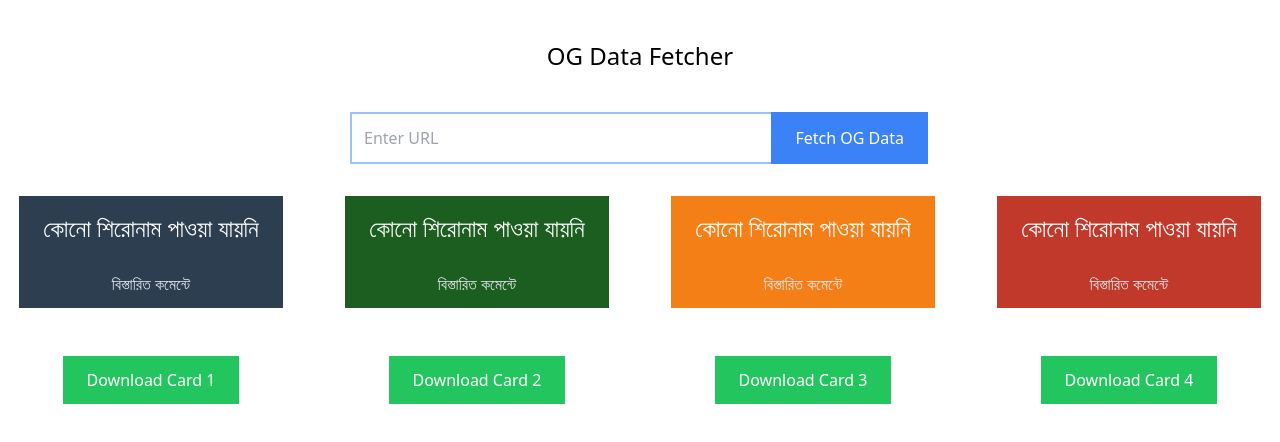
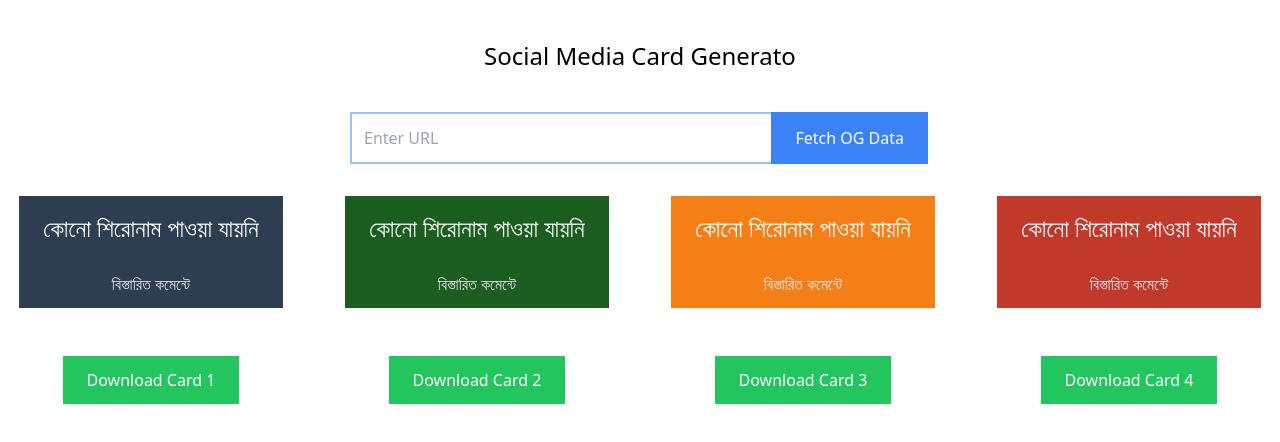
Before and after one commit to ratulxlr8/social-media-card-generator, a Next.js app: page / in a window 1280 px wide. Shown: the top 442 px of the page. Built offline with nearby package versions, Linux system fonts and the light colour scheme.

Commit message:
done boi

```diff
--- a/app/page.js
+++ b/app/page.js
@@ -73,7 +73,7 @@ export default function Home() {
           rel="stylesheet"
         />
       </Head>
-      <h1 className="text-2xl my-10">OG Data Fetcher</h1>
+      <h1 className="text-2xl my-10">Social Media Card Generato</h1>
 
       <div className="flex items-center gap- w-full max-w-xl">
         <input
```
